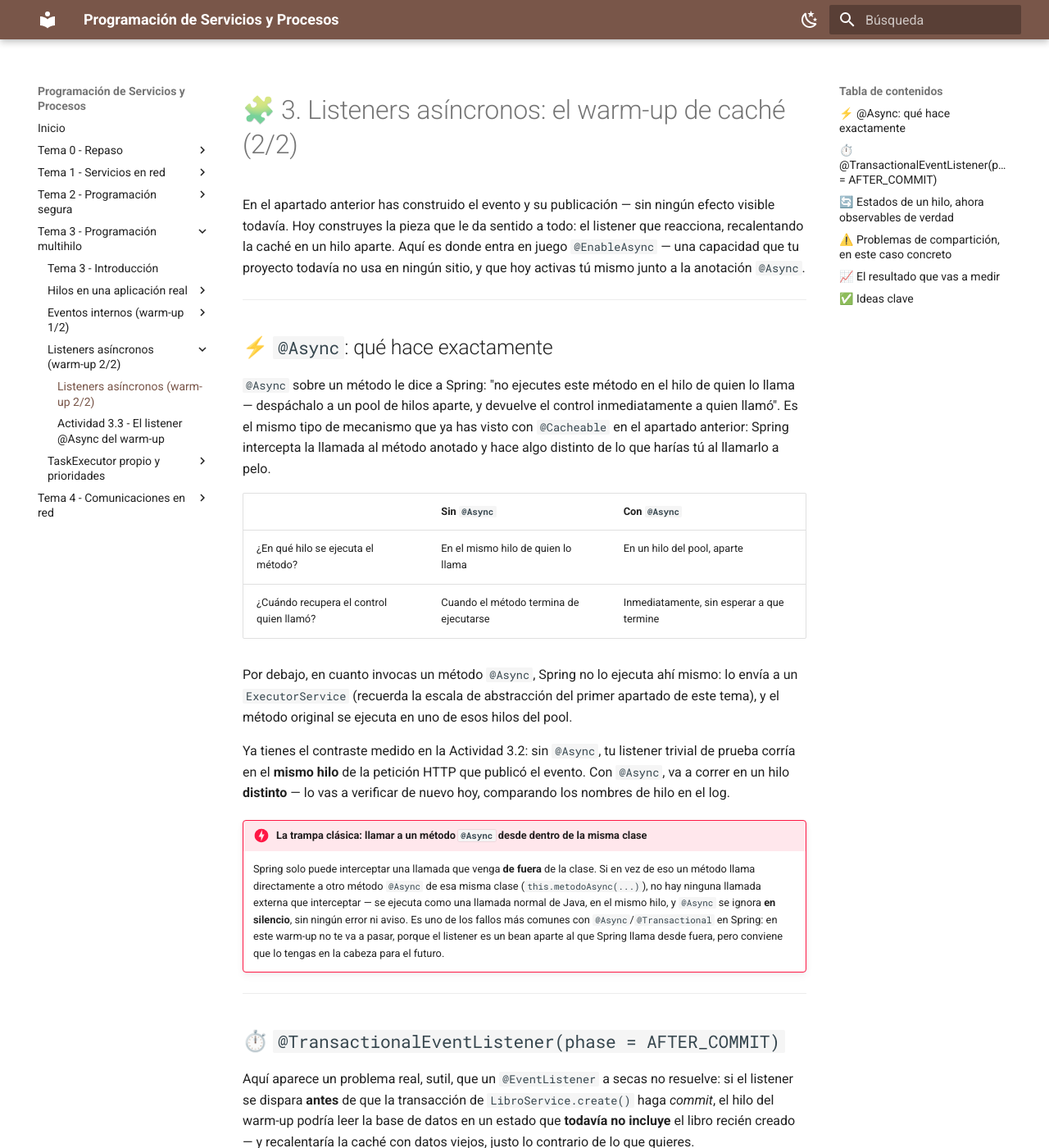
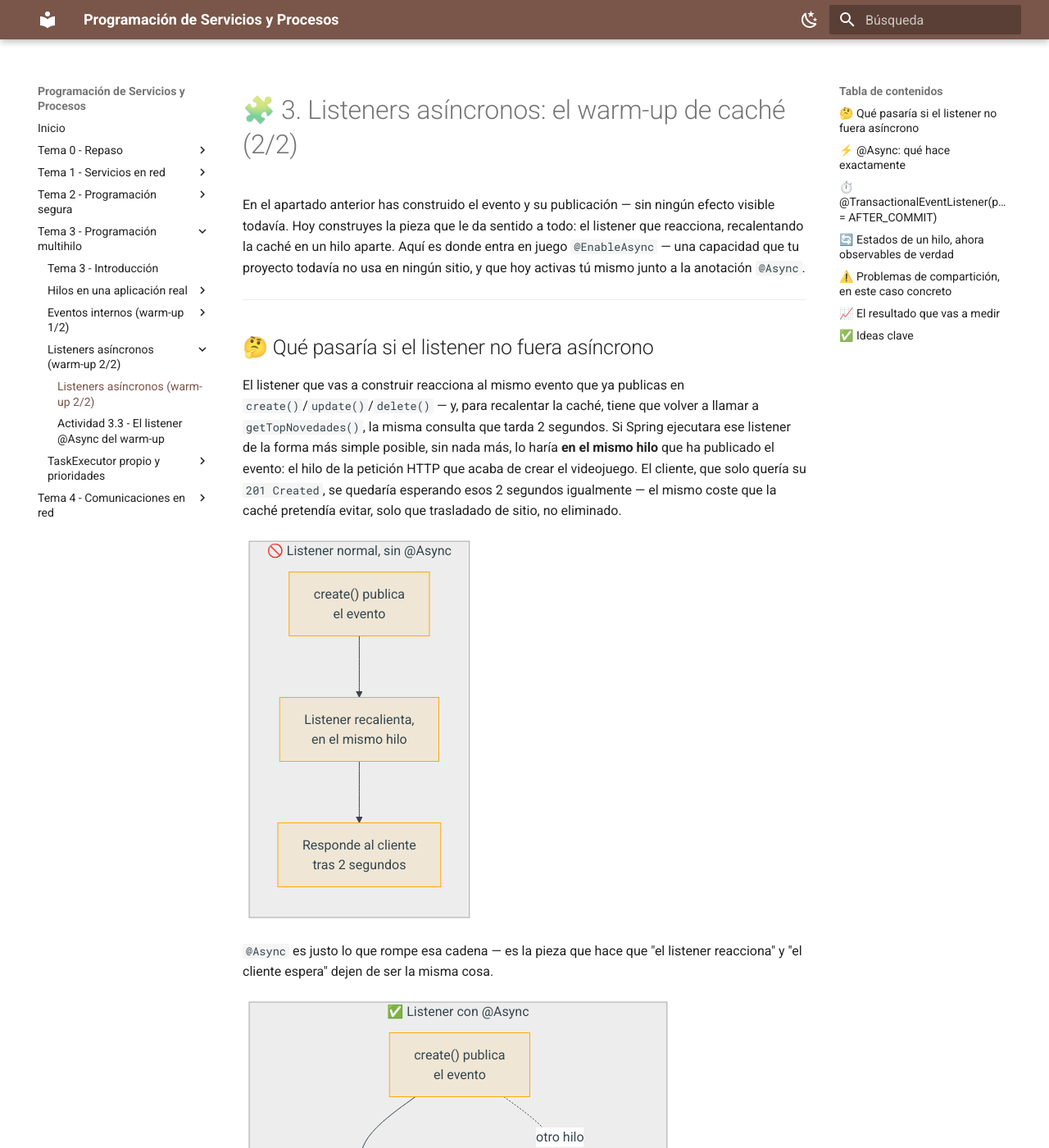
Before and after one commit to aitorventura/programacion-servicios-procesos, an MkDocs documentation site: the page built from docs/tema3/listeners-asincronos.md, in a window 1280 px wide and 1400 px high. Shown: the whole window at 82% size. Built offline with MkDocs 1.6.1 and Material for MkDocs 9.7.7, drawn with Linux system fonts in a browser that asks for light colours; some of the changed text lies outside the part shown.

Commit message:
Revisión caché parte 2 y act 2.3

````diff
--- a/docs/tema3/listeners-asincronos.md
+++ b/docs/tema3/listeners-asincronos.md
@@ -3,6 +3,29 @@
 # 🧩 3. Listeners asíncronos: el warm-up de caché (2/2)
 
 En el apartado anterior has construido el evento y su publicación — sin ningún efecto visible todavía. Hoy construyes la pieza que le da sentido a todo: el listener que reacciona, recalentando la caché en un hilo aparte. Aquí es donde entra en juego `@EnableAsync` — una capacidad que tu proyecto todavía no usa en ningún sitio, y que hoy activas tú mismo junto a la anotación `@Async`.
+
+---
+
+## 🤔 Qué pasaría si el listener no fuera asíncrono
+
+El listener que vas a construir reacciona al mismo evento que ya publicas en `create()`/`update()`/`delete()` — y, para recalentar la caché, tiene que volver a llamar a `getTopNovedades()`, la misma consulta que tarda 2 segundos. Si Spring ejecutara ese listener de la forma más simple posible, sin nada más, lo haría **en el mismo hilo** que ha publicado el evento: el hilo de la petición HTTP que acaba de crear el videojuego. El cliente, que solo quería su `201 Created`, se quedaría esperando esos 2 segundos igualmente — el mismo coste que la caché pretendía evitar, solo que trasladado de sitio, no eliminado.
+
+```mermaid
+flowchart LR
+    subgraph Sin["🚫 Listener normal, sin @Async"]
+        A1["create() publica<br/>el evento"] --> B1["Listener recalienta,<br/>en el mismo hilo"] --> C1["Responde al cliente<br/>tras 2 segundos"]
+    end
+```
+
+`@Async` es justo lo que rompe esa cadena — es la pieza que hace que "el listener reacciona" y "el cliente espera" dejen de ser la misma cosa.
+
+```mermaid
+flowchart LR
+    subgraph Con["✅ Listener con @Async"]
+        A2["create() publica<br/>el evento"] --> C2["Responde al cliente<br/>al instante"]
+        A2 -.->|"otro hilo"| B2["Listener recalienta<br/>en segundo plano"]
+    end
+```
 
 ---
 
@@ -20,7 +43,7 @@ Por debajo, en cuanto invocas un método `@Async`, Spring no lo ejecuta ahí mis
 Ya tienes el contraste medido en la Actividad 3.2: sin `@Async`, tu listener trivial de prueba corría en el **mismo hilo** de la petición HTTP que publicó el evento. Con `@Async`, va a correr en un hilo **distinto** — lo vas a verificar de nuevo hoy, comparando los nombres de hilo en el log.
 
 !!! danger "La trampa clásica: llamar a un método `@Async` desde dentro de la misma clase"
-    Spring solo puede interceptar una llamada que venga **de fuera** de la clase. Si en vez de eso un método llama directamente a otro método `@Async` de esa misma clase (`this.metodoAsync(...)`), no hay ninguna llamada externa que interceptar — se ejecuta como una llamada normal de Java, en el mismo hilo, y `@Async` se ignora **en silencio**, sin ningún error ni aviso. Es uno de los fallos más comunes con `@Async`/`@Transactional` en Spring: en este warm-up no te va a pasar, porque el listener es un bean aparte al que Spring llama desde fuera, pero conviene que lo tengas en la cabeza para el futuro.
+    Spring solo puede interceptar una llamada que venga **de fuera** de la clase. Si en vez de eso un método llama directamente a otro método `@Async` de esa misma clase (`this.metodoAsync(...)`), no hay ninguna llamada externa que interceptar — se ejecuta como una llamada normal de Java, en el mismo hilo, y `@Async` se ignora **en silencio**, sin ningún error ni aviso. Es uno de los fallos más comunes con `@Async` en Spring: en este warm-up no te va a pasar, porque el listener es un bean aparte al que Spring llama desde fuera, pero conviene que lo tengas en la cabeza para el futuro.
 
 ---
 
@@ -38,7 +61,7 @@ sequenceDiagram
     S->>L: publishEvent(...)
     alt EventListener a secas
         L->>DB: Recalienta, leyendo ahora mismo
-        Note over L,DB: El commit aún no ha ocurrido — el libro nuevo NO aparece
+        Note over L,DB: El commit aún no ha ocurrido,<br/>el libro nuevo NO aparece
     else TransactionalEventListener AFTER_COMMIT
         S->>DB: commit
         DB-->>L: Ahora sí, se dispara el listener
````
Also changed, not shown: other parts of docs/tema3/listeners-asincronos.md (+0 -3 lines), docs/tema3/actividad_3_2.md (+5 -3 lines), docs/tema3/actividad_3_3.md (+21 -11 lines), docs/tema3/eventos-warmup-cache.md (+5 -2 lines), 1 other file.
